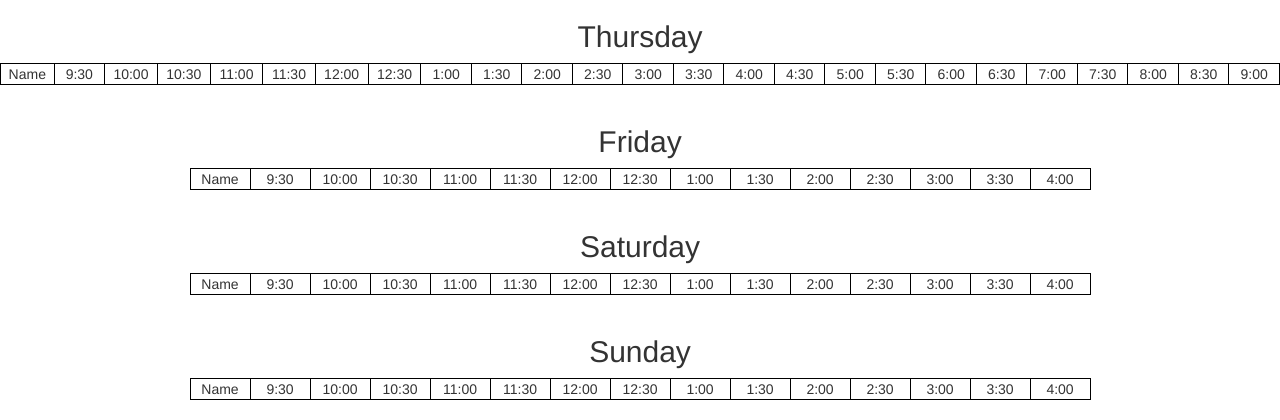
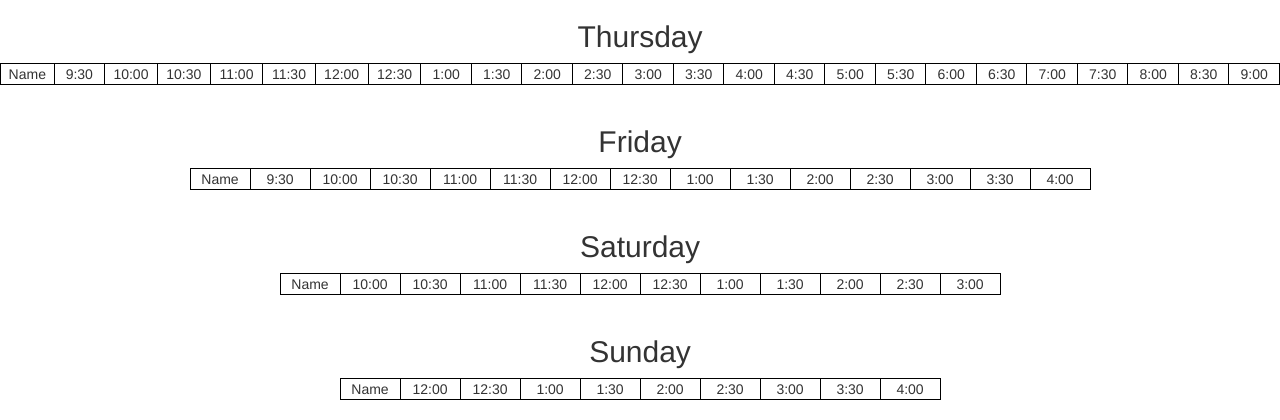
Before and after one commit to bakatarekun/CS416Project, a Django app: page /schedule2 in a window 1280 px wide. Shown: the part 473-893 px from the top of the page. Run offline with Django 3.2, Linux system fonts and the light colour scheme; data that the repository does not hold is empty; some libraries are stand-ins or nearby versions.

Commit message:
fixed table

```diff
--- a/templates/viewAllSchedule.html
+++ b/templates/viewAllSchedule.html
@@ -458,7 +458,7 @@
     <tbody name='tb'>
     <tr >
         <td>Name</td>
-        <td>9:30</td>
+
         <td>10:00</td>
         <td>10:30</td>
         <td>11:00</td>
@@ -470,8 +470,7 @@
         <td>2:00</td>
         <td>2:30</td>
         <td>3:00</td>
-        <td>3:30</td>
-        <td>4:00</td>
+
 
 
     </tr>
@@ -482,7 +481,7 @@
 
 
             <td> {{ s.fname }}</td>
-            <td  name={{ s.tutor.firstname }} class={{ s.tutor.typeofstaff }}> {{ s.t0930 }}</td>
+
             <td  name={{ s.tutor.firstname }} class={{ s.tutor.typeofstaff }}>{{ s.t1000 }}</td>
             <td  name={{ s.tutor.firstname }} class={{ s.tutor.typeofstaff }}>{{ s.t1030 }}</td>
             <td  name={{ s.tutor.firstname }} class={{ s.tutor.typeofstaff }}>{{ s.t1100 }}</td>
@@ -494,8 +493,7 @@
             <td name={{ s.tutor.firstname }} class={{ s.tutor.typeofstaff }}>{{ s.t1400 }}</td>
             <td name={{ s.tutor.firstname }} class={{ s.tutor.typeofstaff }}>{{ s.t1430 }}</td>
             <td name={{ s.tutor.firstname }} class={{ s.tutor.typeofstaff }}>{{ s.t1500 }}</td>
-            <td name={{ s.tutor.firstname }} class={{ s.tutor.typeofstaff }}>{{ s.t1530 }}</td>
-            <td name={{ s.tutor.firstname }} class={{ s.tutor.typeofstaff }}>{{ s.t1600 }}</td>
+
 
 
         </tr>
@@ -511,11 +509,7 @@
     <tbody name='tb'>
     <tr >
         <td>Name</td>
-        <td>9:30</td>
-        <td>10:00</td>
-        <td>10:30</td>
-        <td>11:00</td>
-        <td>11:30</td>
+
         <td>12:00</td>
         <td>12:30</td>
         <td>1:00</td>
@@ -534,11 +528,7 @@
 
 
             <td> {{ s.fname }}</td>
-            <td  name={{ s.tutor.firstname }} class={{ s.tutor.typeofstaff }}> {{ s.t0930 }}</td>
-            <td  name={{ s.tutor.firstname }} class={{ s.tutor.typeofstaff }}>{{ s.t1000 }}</td>
-            <td  name={{ s.tutor.firstname }} class={{ s.tutor.typeofstaff }}>{{ s.t1030 }}</td>
-            <td  name={{ s.tutor.firstname }} class={{ s.tutor.typeofstaff }}>{{ s.t1100 }}</td>
-            <td  name={{ s.tutor.firstname }} class={{ s.tutor.typeofstaff }}>{{ s.t1130 }}</td>
+
             <td  name={{ s.tutor.firstname }} class={{ s.tutor.typeofstaff }}>{{ s.t1200 }}</td>
             <td  name={{ s.tutor.firstname }} class={{ s.tutor.typeofstaff }}>{{ s.t1230 }}</td>
             <td name={{ s.tutor.firstname }} class={{ s.tutor.typeofstaff }}>{{ s.t1300 }}</td>
```
